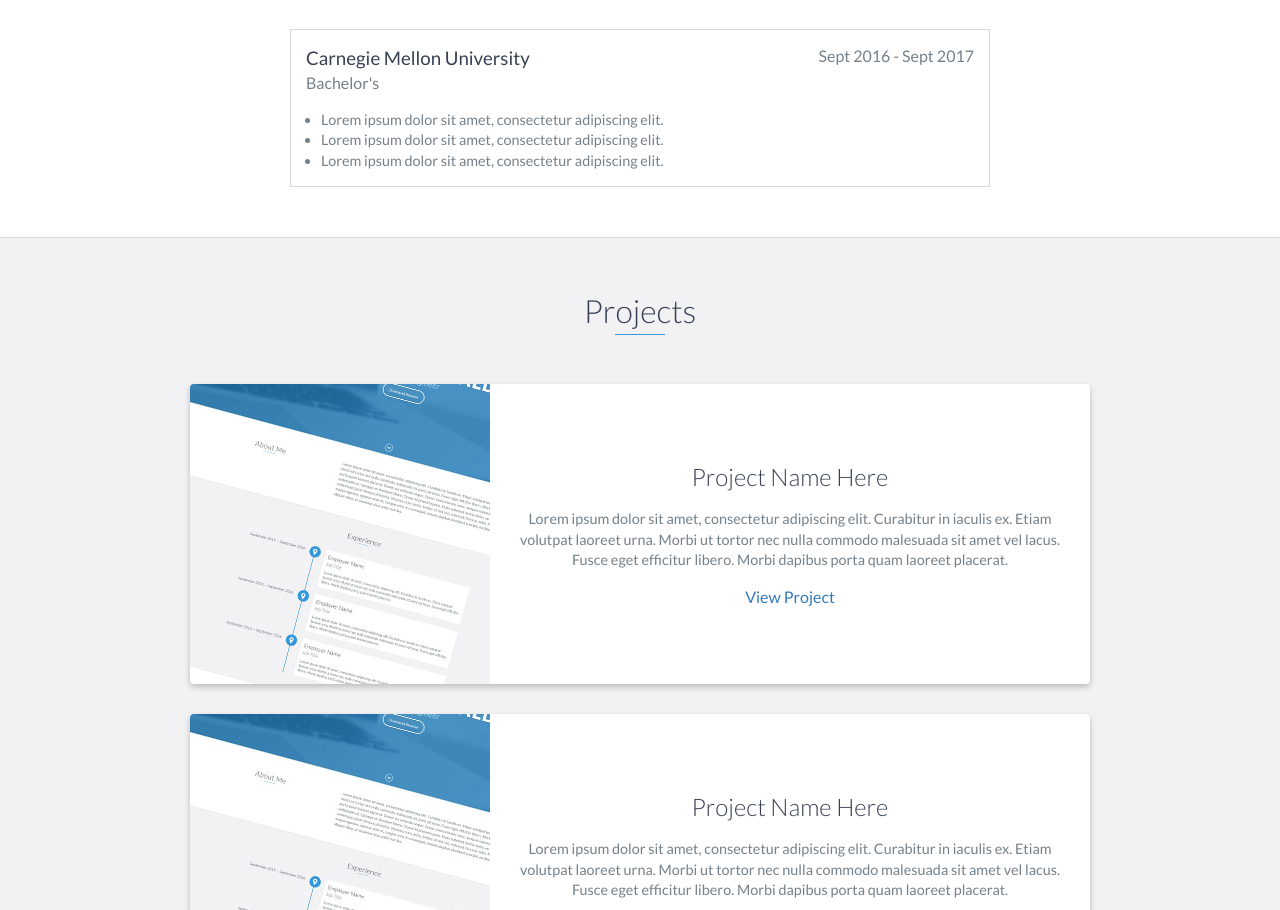
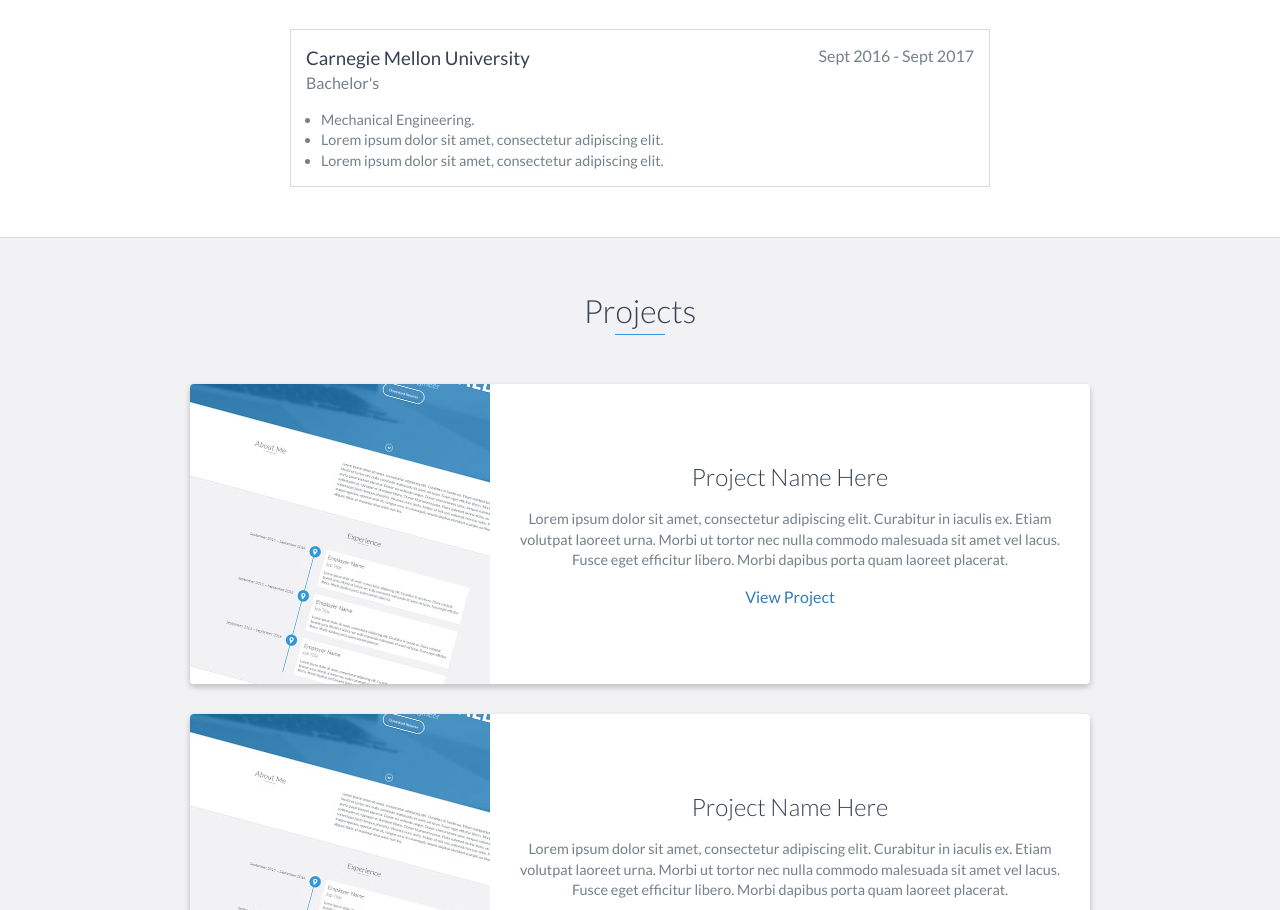
Before and after one commit to kdave12/kdave12.github.io, a website: page index.html in a window 1280 px wide. Shown: the part 2224-3134 px from the top of the page. Drawn offline with nearby package versions, Linux system fonts and the light colour scheme.

Commit message:
Update index.html

```diff
--- a/index.html
+++ b/index.html
@@ -131,7 +131,7 @@
             <h4>Bachelor's</h4>
             <ul>
                 <li>
-                    Lorem ipsum dolor sit amet, consectetur adipiscing elit.
+                    Mechanical Engineering.
                 </li>
                 <li>
                     Lorem ipsum dolor sit amet, consectetur adipiscing elit.
```
